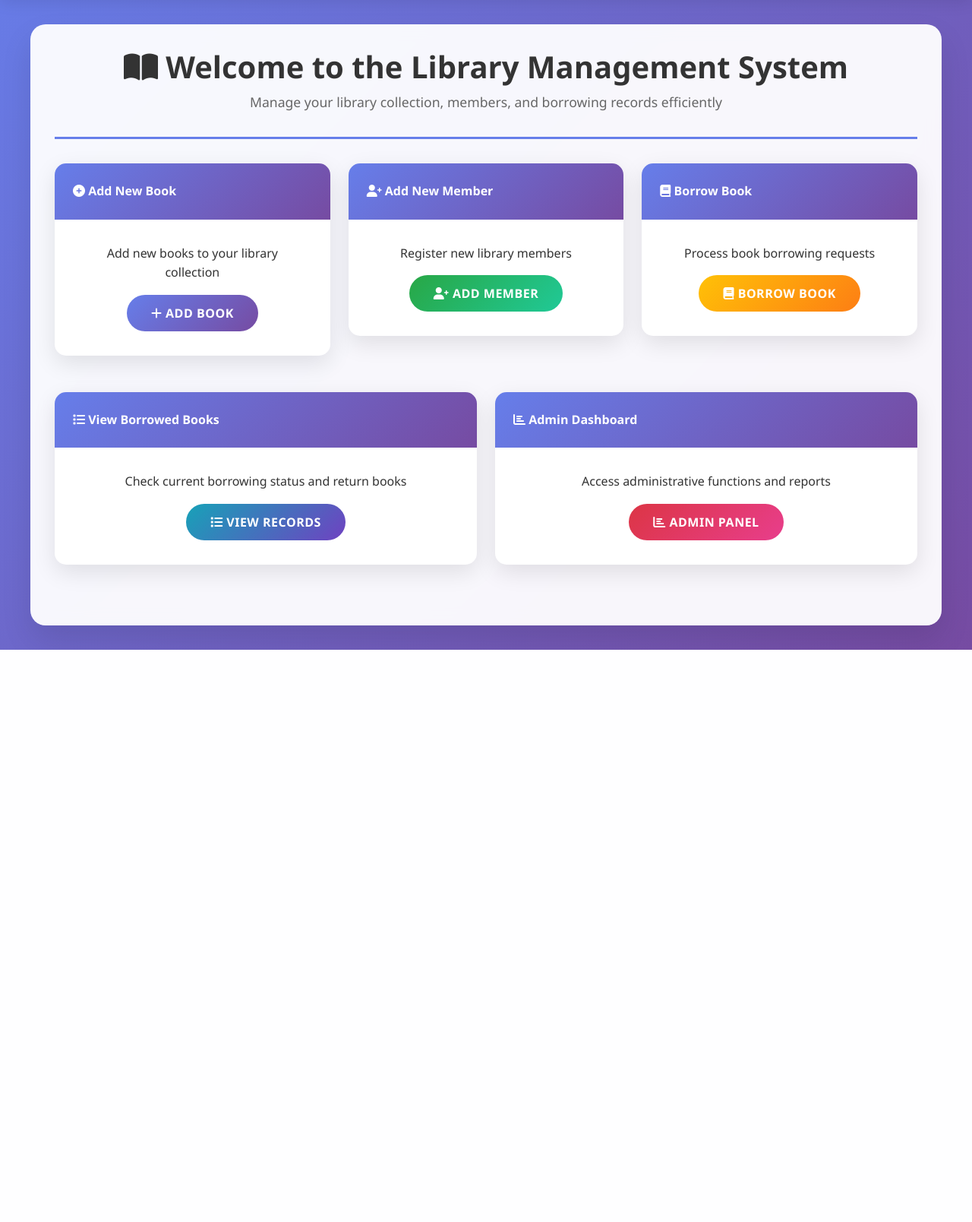
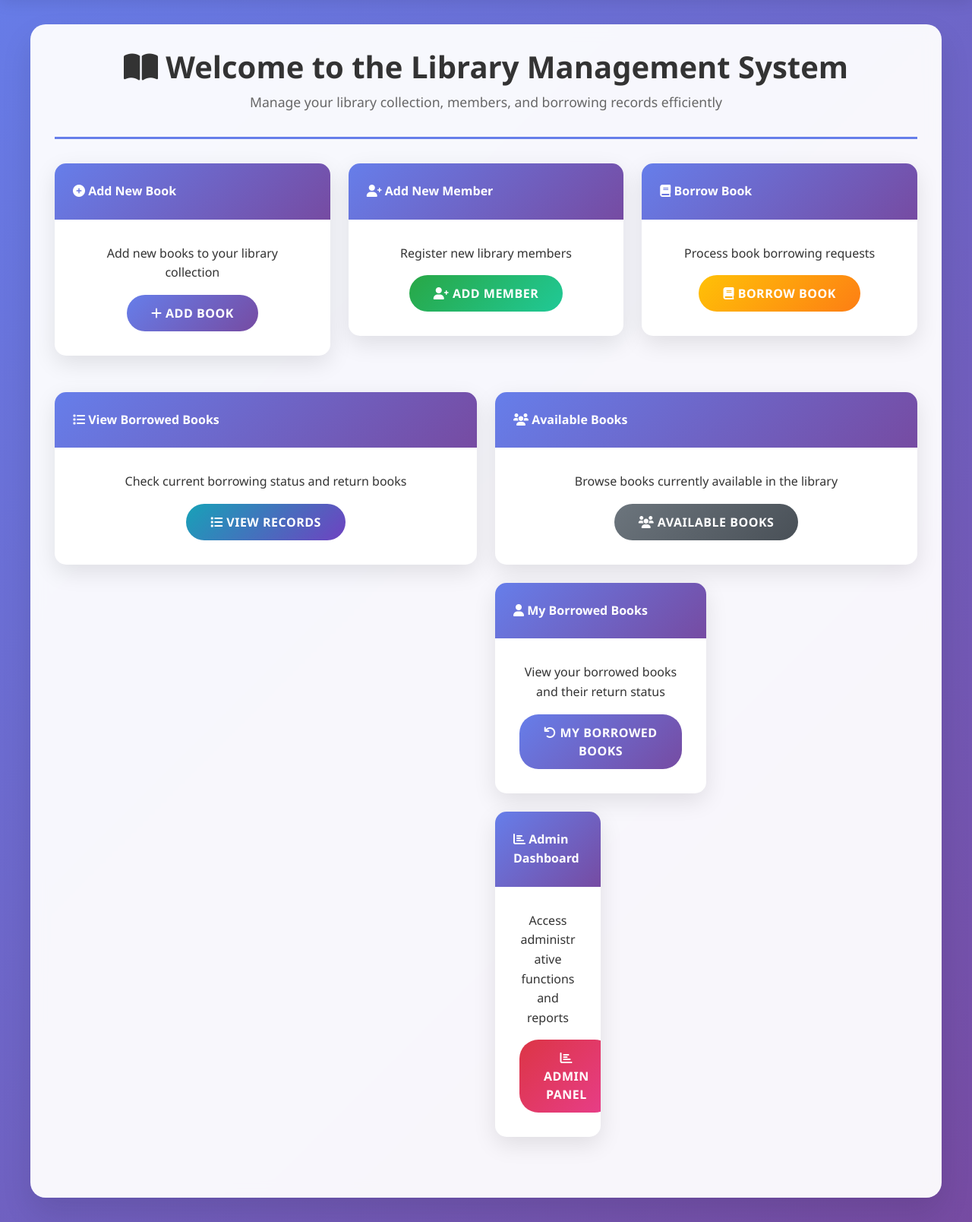
Before and after one commit to 40770178-k/library-book-borrowing-system, a Django app: page /home/ in a window 1280 px wide. Shown: the part 126-1734 px from the top of the page at 76% size. Before the commit the page ends 981 px from the top, so only its background shows below. Run offline with Django 5.2, Linux system fonts and the light colour scheme; a user stored in the database is signed in.

Commit message:
added missing code in home page

```diff
--- a/library_app/templates/home.html
+++ b/library_app/templates/home.html
@@ -66,6 +66,31 @@
             </div>
         </div>
     </div>
+    <div class="col-md-6 mb-4">
+        <div class="card">
+            <div class="card-header">
+                <i class="fas fa-users"></i> Available Books
+            </div>
+            <div class="card-body text-center">
+                <p>Browse books currently available in the library</p>
+                <a href="{% url 'available_books' %}" class="btn btn-secondary">
+                    <i class="fas fa-users"></i> Available Books
+                </a>
+            </div>
+        </div>
+
+    <div class="col-md-6 mb-4">
+        <div class="card">
+            <div class="card-header">
+                <i class="fas fa-user"></i> My Borrowed Books
+            </div>
+            <div class="card-body text-center">
+                <p>View your borrowed books and their return status</p>
+                <a href="{% url 'my_borrowed_books' %}" class="btn btn-primary">
+                    <i class="fas fa-undo"></i> My Borrowed Books
+                </a>
+            </div>
+        </div>
 
     {% if user.is_staff %}
     <div class="col-md-6 mb-4">
```
